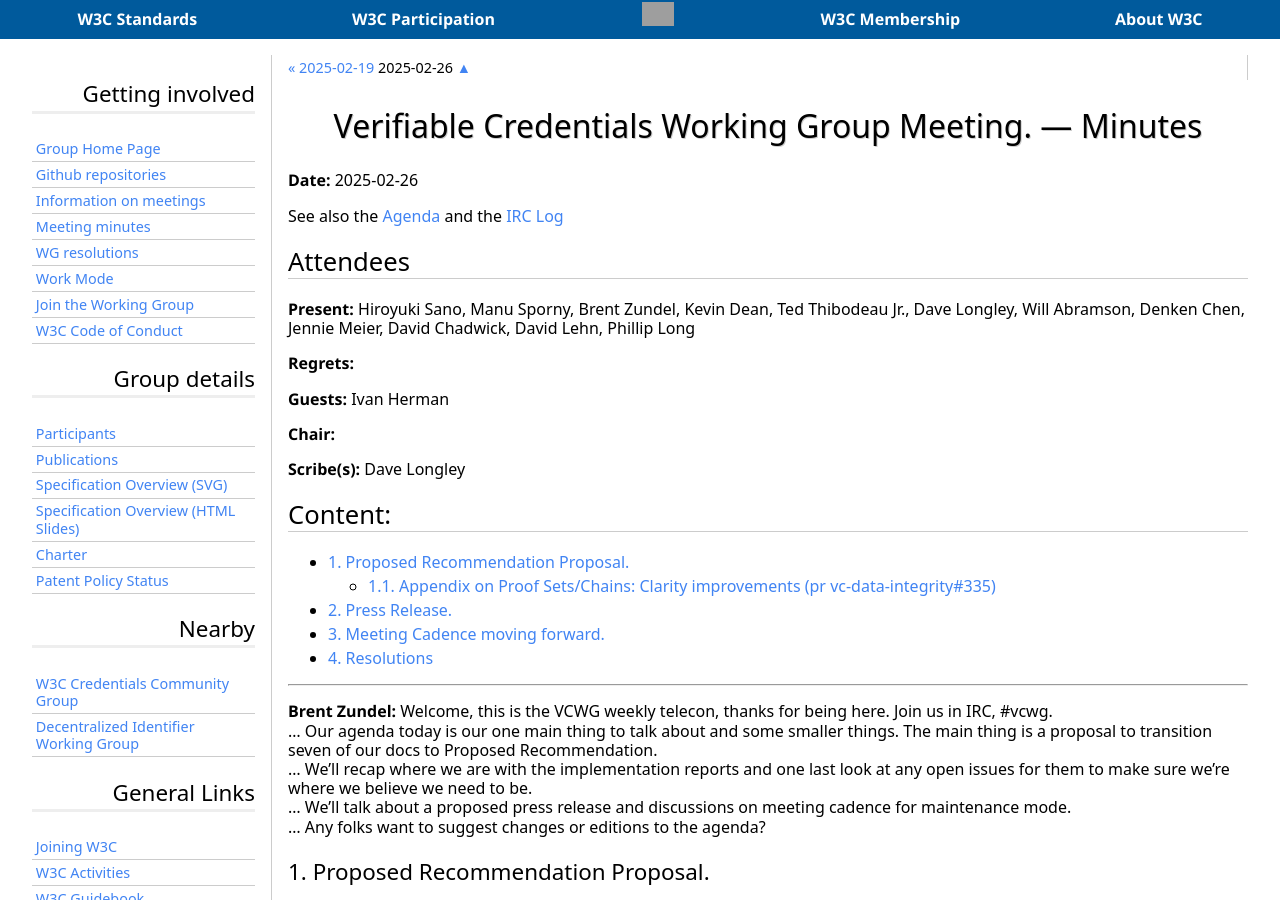
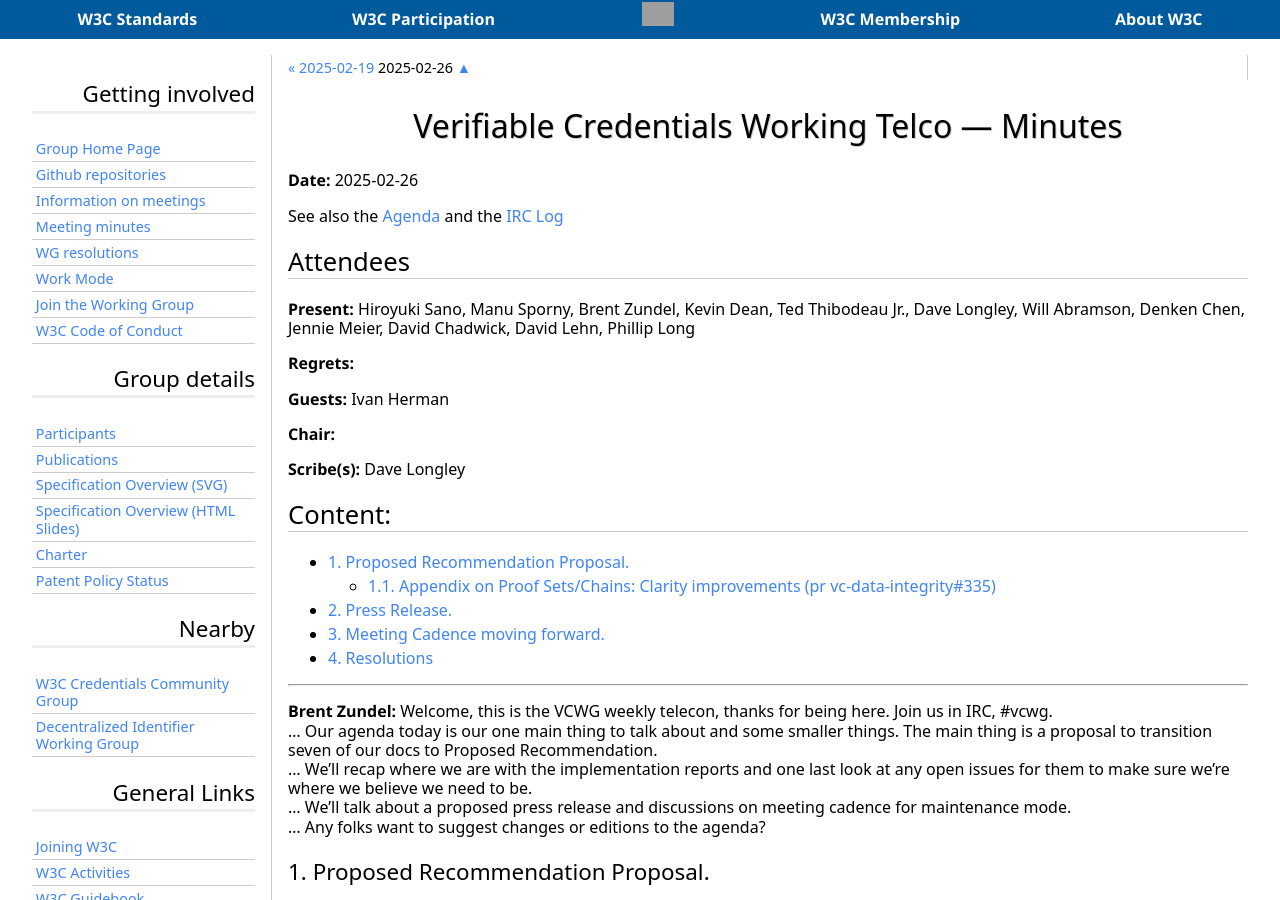
Before and after one commit to w3c/verifiable-credentials, a Jekyll site: the page built from _minutes/2025-02-26-vcwg.md, in a window 1280 px wide and 900 px high. Built offline with Jekyll 4.4.1, drawn with Linux system fonts in a browser that asks for light colours; some web fonts are replaced; grey boxes are pictures that could not be loaded.

Commit message:
Update minutes (agenda missing)

```diff
--- a/_minutes/2025-02-26-vcwg.md
+++ b/_minutes/2025-02-26-vcwg.md
@@ -121,14 +121,14 @@
 
 ---
 
-# Verifiable Credentials Working Group Meeting. — Minutes
+# Verifiable Credentials Working Telco — Minutes
 {: .no_toc .draft_notice_needed}
 
 
 
 **Date:** 2025-02-26
 
-See also the [Agenda]() and the [IRC Log](https://www.w3.org/2025/02/26-vcwg-irc.txt)
+See also the [Agenda](https://www.w3.org/events/meetings/d03d7ee5-c761-4c67-825e-b483138033c7/20250226T110000/) and the [IRC Log](https://www.w3.org/2025/02/26-vcwg-irc.txt)
 
 ## Attendees
 {: .no_toc}
```
